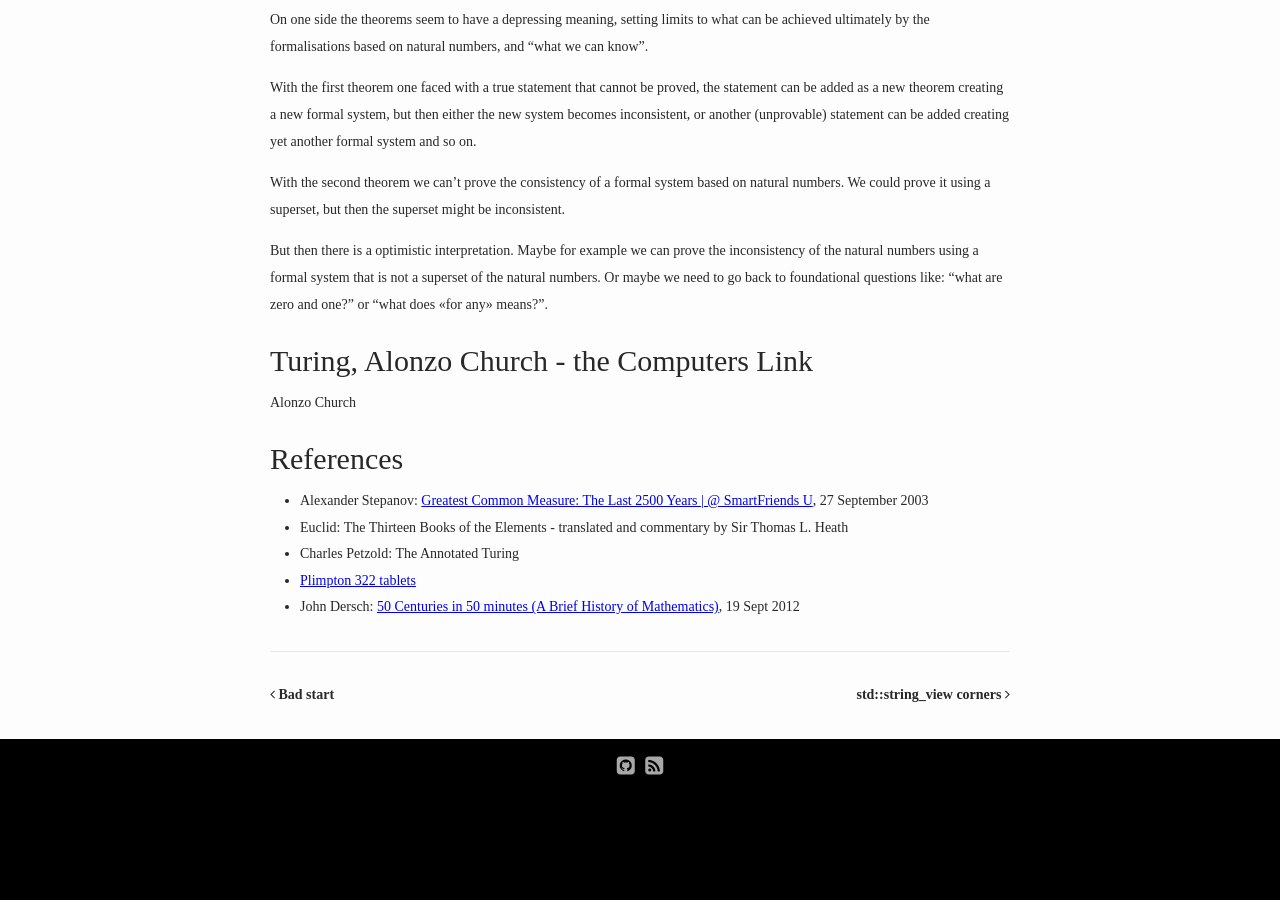
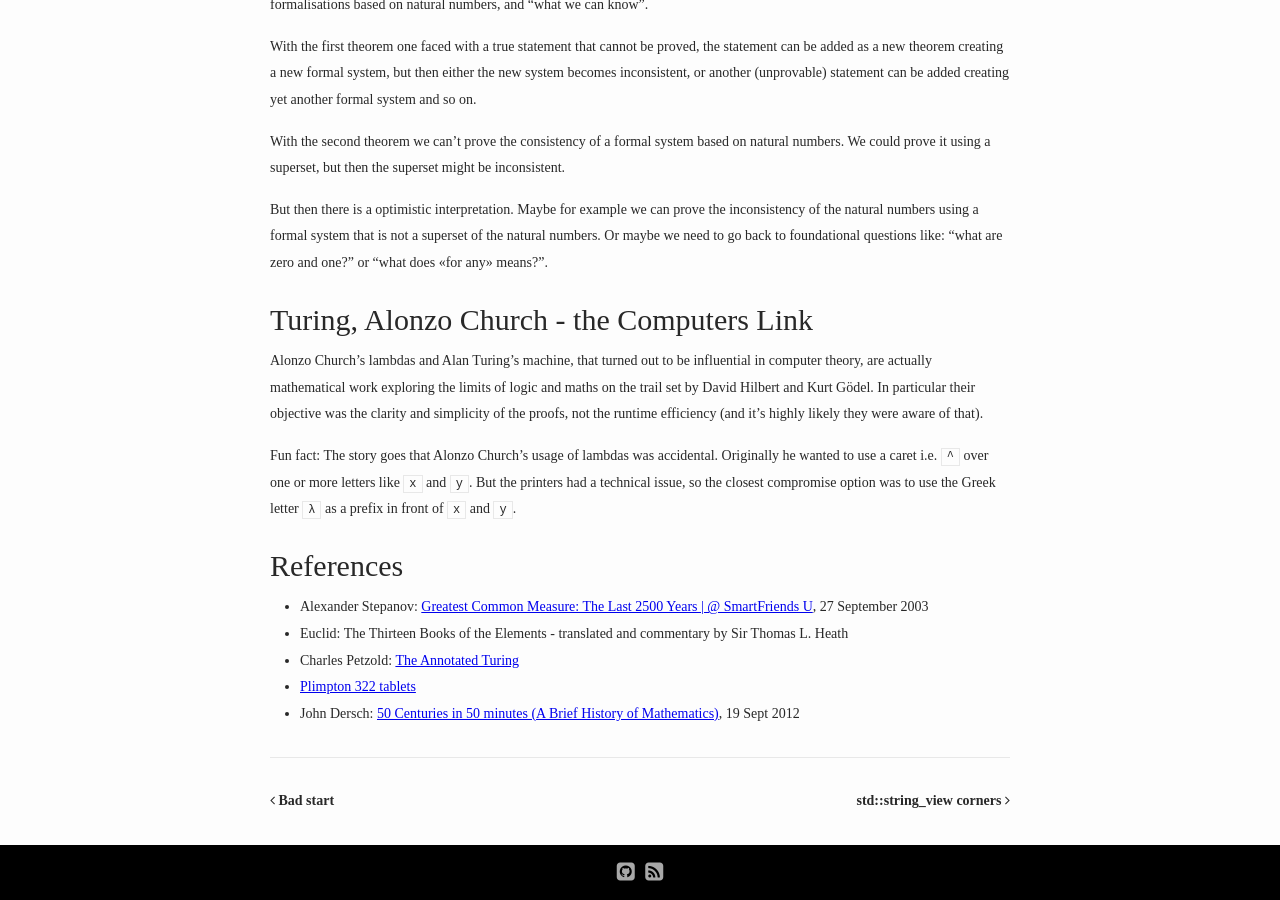
Before and after one commit to bajamircea/bajamircea.github.io, a Jekyll site: the page built from _posts/2018-11-07-maths-history.markdown, in a window 1280 px wide and 900 px high, scrolled down 6220 px. Built offline with Jekyll 4.4.1, drawn with Linux system fonts in a browser that asks for light colours; nearby versions of some CDN libraries; formulas are drawn with MathJax 3; before the commit the page ends 7013 px from its top, so only the background shows below that; some of the changed text lies outside the part shown.

Commit message:
Complete various

```diff
--- a/_posts/2017-02-07-basic-tools-config.markdown
+++ b/_posts/2017-02-07-basic-tools-config.markdown
@@ -82,6 +82,9 @@ noremap <Up> <NOP>
 noremap <Down> <NOP>
 noremap <Left> <NOP>
 noremap <Right> <NOP>
+
+" No banner for directory browsing
+let g:netrw_banner=0
 {% endhighlight %}
 
 # ~/.tmux.conf
--- a/_posts/2018-11-07-maths-history.markdown
+++ b/_posts/2018-11-07-maths-history.markdown
@@ -332,9 +330,19 @@ the inconsistency of the natural numbers using a formal system that is not a
 superset of the natural numbers. Or maybe we need to go back to foundational
 questions like: "what are zero and one?" or "what does <<for any>> means?".
 
+
 # Turing, Alonzo Church - the Computers Link
 
-Alonzo Church
+Alonzo Church's lambdas and Alan Turing's machine, that turned out to be
+influential in computer theory, are actually mathematical work exploring the
+limits of logic and maths on the trail set by David Hilbert and Kurt Gödel. In
+particular their objective was the clarity and simplicity of the proofs, not
+the runtime efficiency (and it's highly likely they were aware of that).
+
+Fun fact: The story goes that Alonzo Church's usage of lambdas was accidental.
+Originally he wanted to use a caret i.e. `^` over one or more letters like `x`
+and `y`. But the printers had a technical issue, so the closest compromise
+option was to use the Greek letter `λ` as a prefix in front of `x` and `y`.
 
 # References
 
@@ -342,7 +350,7 @@ Alonzo Church
   SmartFriends U][as-gcd], 27 September 2003
 - Euclid: The Thirteen Books of the Elements - translated and commentary by Sir
   Thomas L. Heath
-- Charles Petzold: The Annotated Turing
+- Charles Petzold: [The Annotated Turing][turing]
 - [Plimpton 322 tablets][plimpton]
 - John Dersch: [50 Centuries in 50 minutes (A Brief History of
   Mathematics)][fifty], 19 Sept 2012
@@ -350,3 +358,4 @@ Alonzo Church
 [as-gcd]: https://www.youtube.com/watch?v=fanm5y00joc
 [plimpton]: https://en.wikipedia.org/wiki/Plimpton_322
 [fifty]: https://www.youtube.com/watch?v=YsEcpS-hyXw
+[turing]: {% post_url 2018-08-22-annotated-turing %}
```
Also changed, not shown: other parts of _posts/2018-11-07-maths-history.markdown (+0 -2 lines), _posts/2019-01-01-read.markdown (+12 -0 lines), Gemfile.lock, assets/2019-01-01-read/book_cover_euclid.jpg (added).
